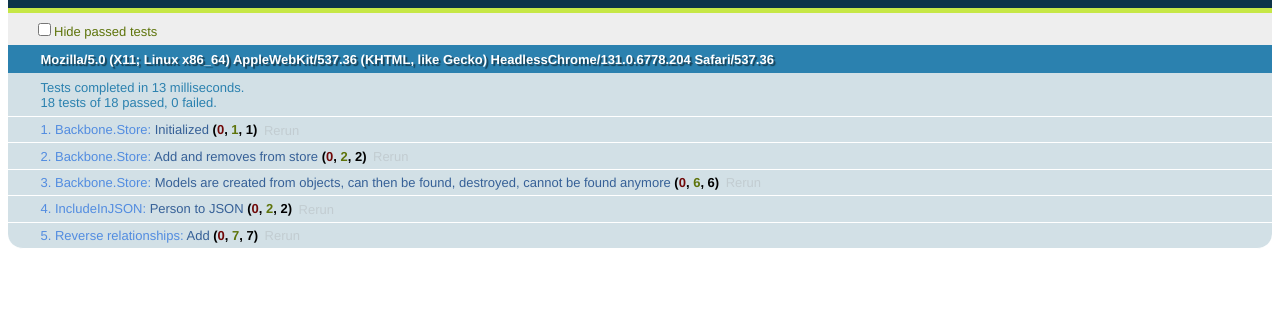
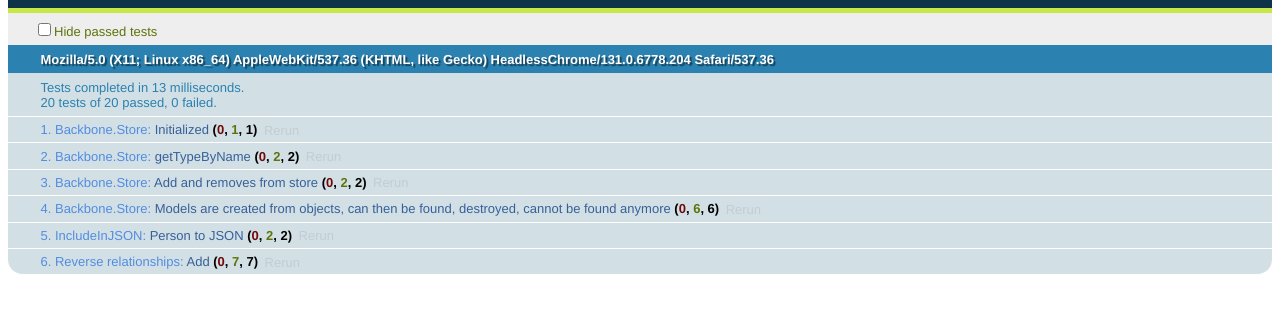
Before and after one commit to PaulUithol/Backbone-relational, a plain HTML site: page test/index.html in a window 1280 px wide. Shown: the part 48-360 px from the top of the page. Drawn offline with Linux system fonts and the light colour scheme.

Commit message:
Fix return values on Backbone.RelationModel for set and destroy

```diff
--- a/backbone-relational.js
+++ b/backbone-relational.js
@@ -1,3 +1,9 @@
+/**
+ * Backbone-relational.js 0.1
+ * (c) 2011 Paul Uithol
+ *
+ * For all details and documentation: https://github.com/PaulUithol/Backbone-relational
+ */
 (function( window ) {
 	var Backbone = window.Backbone;
 
@@ -74,6 +80,17 @@
 			return coll;
 		},
 
+		/**
+		 * Find a type on the global object by name. Splits name on dots.
+		 * @param {string} name
+		 */
+		getTypeByName: function( name ) {
+			var type = _.reduce( name.split('.'), function( memo, val ) {
+				return memo[ val ];
+			}, window);
+			return type !== window ? type: null;
+		},
+
 		_createCollection: function( type ) {
 			var coll;
 
@@ -138,9 +155,9 @@
 		this.key = this.options.key;
 		this.keyContents = this.instance.get( this.key );
 
-		// 'window' should be the global object where 'relatedModel' can be found on if givens as string.
+		// 'window' should be the global object where 'relatedModel' can be found on if given as a string.
 		this.relatedModel = this.options.relatedModel &&
-			( _.isString( this.options.relatedModel ) ? window[ this.options.relatedModel ] : this.options.relatedModel );
+			( _.isString( this.options.relatedModel ) ? Backbone.store.getTypeByName( this.options.relatedModel ) : this.options.relatedModel );
 
 		if ( !this.checkPreconditions( this.instance, this.key, this.relatedModel, this.reverseRelation ) ) {
 			return false;
@@ -592,7 +609,7 @@
 		},
 
 		set: function( attributes, options ) {
-			Backbone.Model.prototype.set.apply( this, arguments );
+			var result = Backbone.Model.prototype.set.apply( this, arguments );
 
 			// 'set' is called in Backbone.Model.prototype.constructor, before 'initialize' is called
 			// and before 'previousAttributes' is created; '_changed' is also reset right after 'set'.
@@ -602,11 +619,13 @@
 			if ( !this._previousAttributes && !this._synchronize && this.relations ) {
 				this.initializeRelations();
 			}
+
+			return result;
 		},
 
 		destroy: function( options ) {
 			Backbone.store.unregister( this );
-			Backbone.Model.prototype.destroy.call( this, options );
+			return Backbone.Model.prototype.destroy.call( this, options );
 		},
 
 		/**
@@ -617,11 +636,13 @@
 			// the model is new, and being updated from the server (which should be the only time the 'id' attribute is changed).
 			var doUpdate = !this.isNew() && _.isUndefined( this.changedAttributes()[this.idAttribute] );
 
-			Backbone.Model.prototype.change.call(this, options);
+			var result = Backbone.Model.prototype.change.call(this, options);
 
 			if ( doUpdate && this.autoSave ) {
 				this.save();
 			}
+
+			return result;
 		},
 
 		/**
--- a/test/tests.js
+++ b/test/tests.js
@@ -70,25 +70,29 @@
 			}]
 	});
 
+
 	person1 = new Person({
 		id: 'person-1',
 		name: 'boy',
 		likesALot: 'person-2',
 		cats: [],
-		user: { login: 'dude', email: 'me@gmail.com' }
+		resource_uri: 'person-1',
+		user: { id: 'user-1', login: 'dude', email: 'me@gmail.com', resource_uri: 'user-1' }
 	});
 
 	person2 = new Person({
 		id: 'person-2',
 		name: 'girl',
 		likesALot: 'person-1',
-		cats: [ 'cat-1', 'cat-2' ]
+		cats: [ 'cat-1', 'cat-2' ],
+		resource_uri: 'person-2'
 	});
 
 	cat1 = new Cat({
 		id: 'cat-1',
 		name: 'E',
 		owner: 'person-2',
+		resource_uri: 'cat-1',
 		likes: [ 'person-1', 'person-2' ]
 	});
 
@@ -96,19 +100,22 @@
 		id: 'cat-2',
 		name: 'L',
 		owner: 'person-2',
+		resource_uri: 'cat-2',
 		likes: [ 'person-2' ]
 	});
 
 	ourHouse = new House({
 		id: 'house-1',
 		location: 'in the middle of the street',
-		occupants: ['person-2']
+		occupants: ['person-2'],
+		resource_uri: 'house-1'
 	});
 
 	theirHouse = new House({
 		id: 'house-2',
 		location: 'outside of town',
-		occupants: []
+		occupants: [],
+		resource_uri: 'house-2'
 	});
 
 	//console.debug( 'ourHouse=%o, person1=%o, person2=%o, cat1=%o, cat2=%o', ourHouse, person1, person2, cat1, cat2 );
@@ -119,13 +126,19 @@
 			equal( Backbone.store._collections.length, 4, "Store contains 4 collections" );
 		});
 
+		test("getTypeByName", function() {
+			equal( Backbone.store.getTypeByName( 'Backbone' ), Backbone );
+			equal( Backbone.store.getTypeByName( 'Backbone.RelationalModel' ), Backbone.RelationalModel );
+		});
+
 		test("Add and removes from store", function() {
 			var coll = Backbone.store.getCollection( person1 );
 			var length = coll.length;
 
 			var person = new Person({
 				id: 'person-10',
-				name: 'Remi'
+				name: 'Remi',
+				resource_uri: 'person-10'
 			});
 
 			ok( coll.length === length + 1, "Collection size increased by 1" );
@@ -142,9 +155,11 @@
 			var anotherHouse = new House({
 				id: houseId,
 				location: 'no country for old men',
+				resource_uri: houseId,
 				occupants: [{
 					id: personId,
-					name: 'Remi'
+					name: 'Remi',
+					resource_uri: personId
 				}]
 			});
 
@@ -153,7 +168,7 @@
 
 			var person = Backbone.store.find( Person, personId );
 
-			ok( person, "person-10 is found in the store" );
+			ok( person, "Person with id=" + personId + " is found in the store" );
 
 			person.destroy();
 			person = Backbone.store.find( Person, personId );
```
Also changed, not shown: test/index.html (+1 -0 lines).
